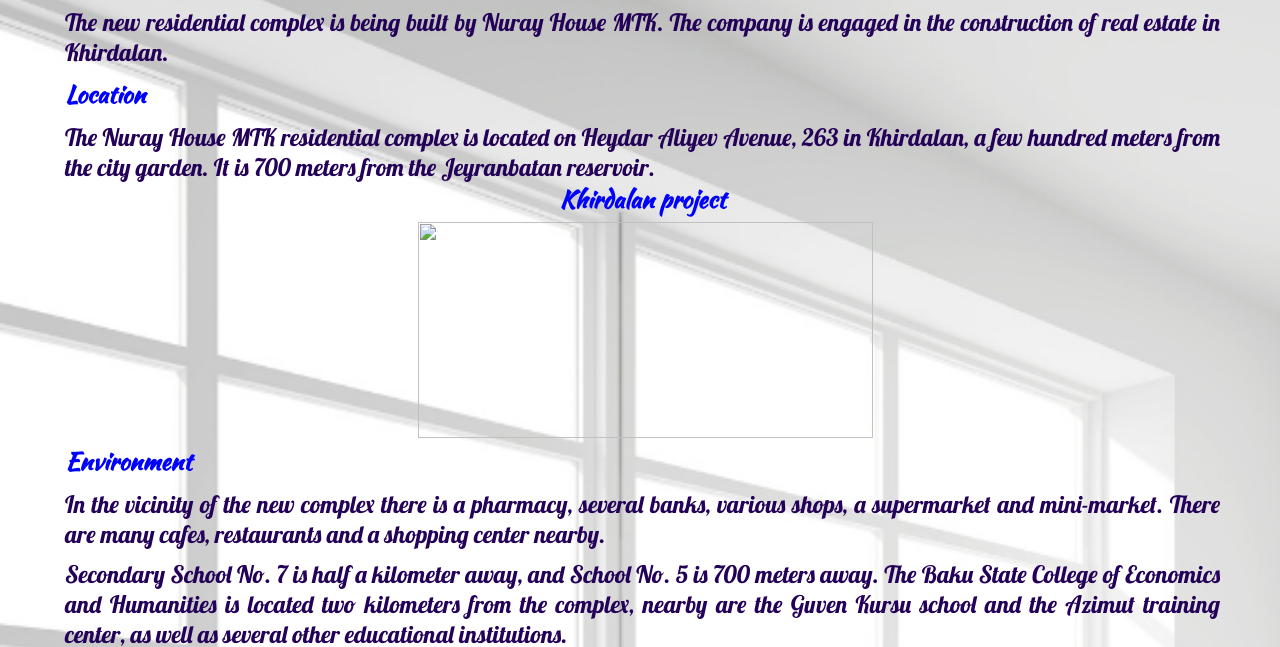
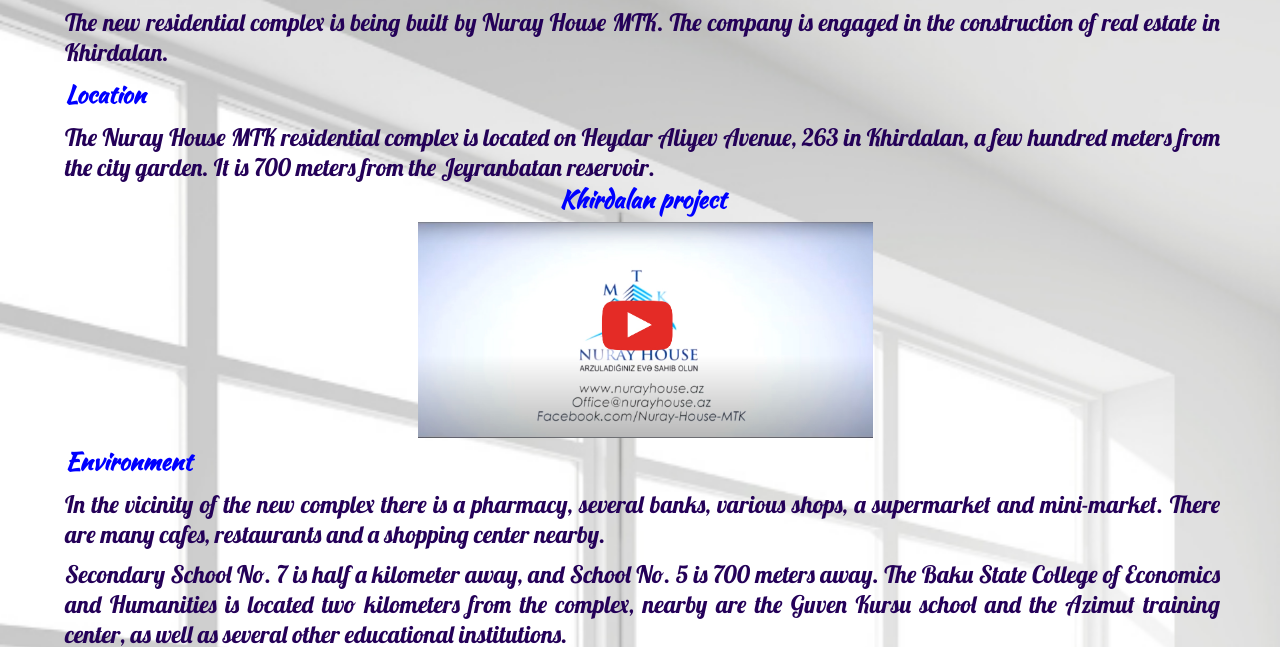
Before and after one commit to velikhanov/nurayhouse.github.io, a plain HTML site: page About-us.html in a window 1280 px wide. Shown: the part 153-800 px from the top of the page. Drawn offline with Linux system fonts and the light colour scheme.

Commit message:
Update About-us.html

```diff
--- a/About-us.html
+++ b/About-us.html
@@ -59,7 +59,7 @@
           <div class="videogeneral">
               <a class="XLa" data-fancybox href="images/about/aboutvid.mp4">
                 <h1 key="ab5"></h1>
-                <img class="videothumb" src="images/thumb_for_video.jpg">
+                <img class="videothumb" src="images/about/thumb_for_video.jpg">
               </a>
           </div>
       </div>
```
